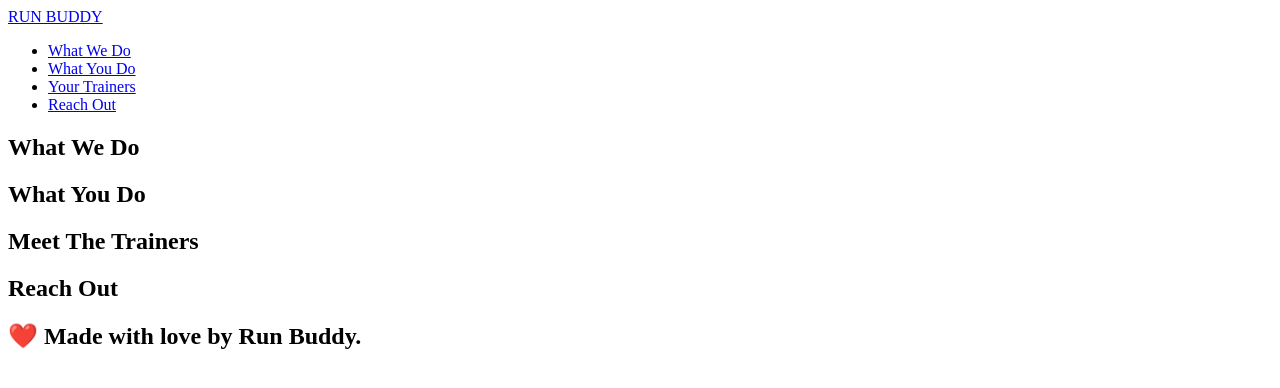
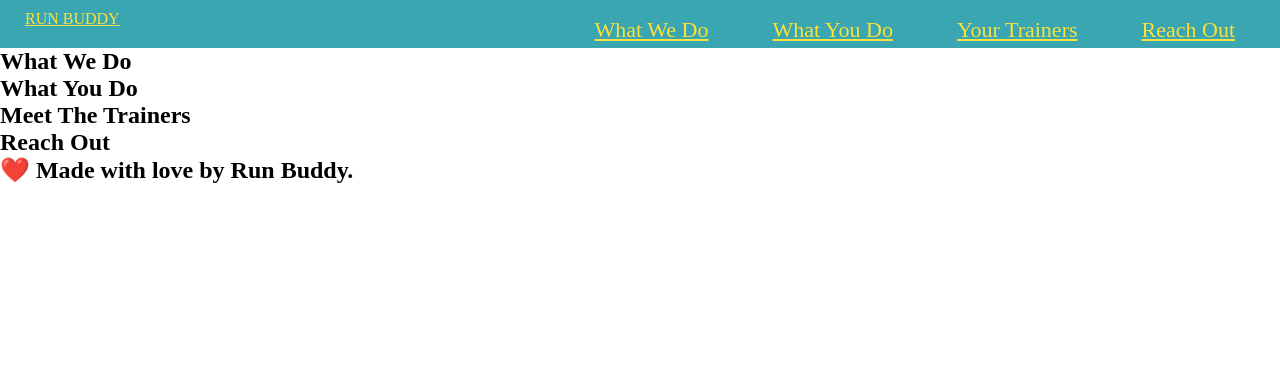
Before and after one commit to KSuthan/run-buddy, a plain HTML site: page index.html in a window 1280 px wide. Drawn offline with Linux system fonts and the light colour scheme.

Commit message:
header style

```diff
--- /dev/null
+++ b/assets/css/style.css
@@ -0,0 +1,49 @@
+* {
+  margin: 0;
+  padding: 0;
+}
+header {
+  padding: 20px 35px;
+  background-color: #39a6b2;
+}
+header {
+  padding: 20px;
+}
+
+header {
+  padding: 20px 35px;
+}
+
+header {
+  padding: 10px 15px 20px 25px;
+}
+
+header {
+  padding-top: 10px;
+  padding-right: 15px;
+  padding-bottom: 20px;
+  padding-left: 25px;
+}
+header h1 {
+  font-weight: bold;
+  font-size: 36px;
+  color: #fce138;
+  margin: 0;
+  display: inline;
+}
+
+header a {
+  color: #fce138;
+}
+header nav {
+  float: right;
+  margin: 7px 0;
+}
+header nav ul li {
+  display: inline;
+}
+header nav ul li a {
+  margin: 0 30px;
+  font-weight: lighter;
+  font-size: 22px;
+}
--- a/index.html
+++ b/index.html
@@ -1,5 +1,6 @@
 <!DOCTYPE html>
 <html lang="en">
+    <link rel="stylesheet" href="./assets/css/style.css" />
   <head>
     <meta charset="UTF-8" />
     <title>Run Buddy</title>
```
